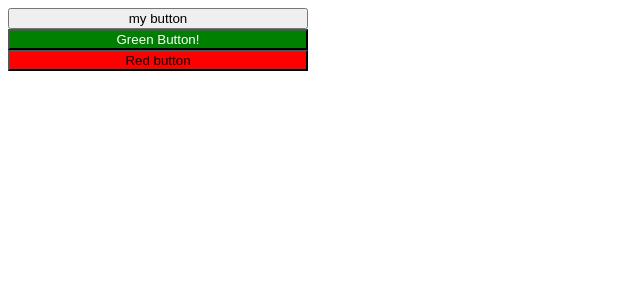
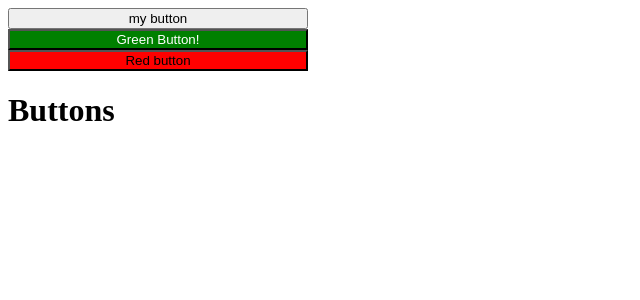
Before and after one commit to ivanq3w/nuxt3-git, a Nuxt app: page / in a window 1280 px wide. Shown: the top 300 px of the page, without its empty margins (0-640 px from the left). Built offline with nearby package versions, Linux system fonts and the light colour scheme.

Commit message:
Update app.vue

```diff
--- a/app.vue
+++ b/app.vue
@@ -5,5 +5,6 @@
     <button>my button</button>
     <button style="color: white; background: green;">Green Button!</button>
     <button style="background: red">Red button</button>
+    <h1>Buttons</h1>
   </div>
 </template>
```
